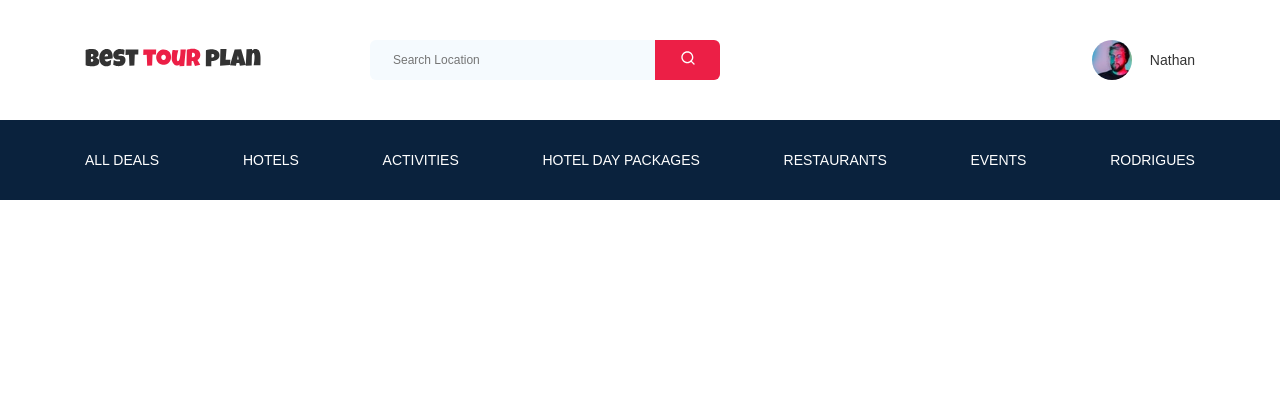
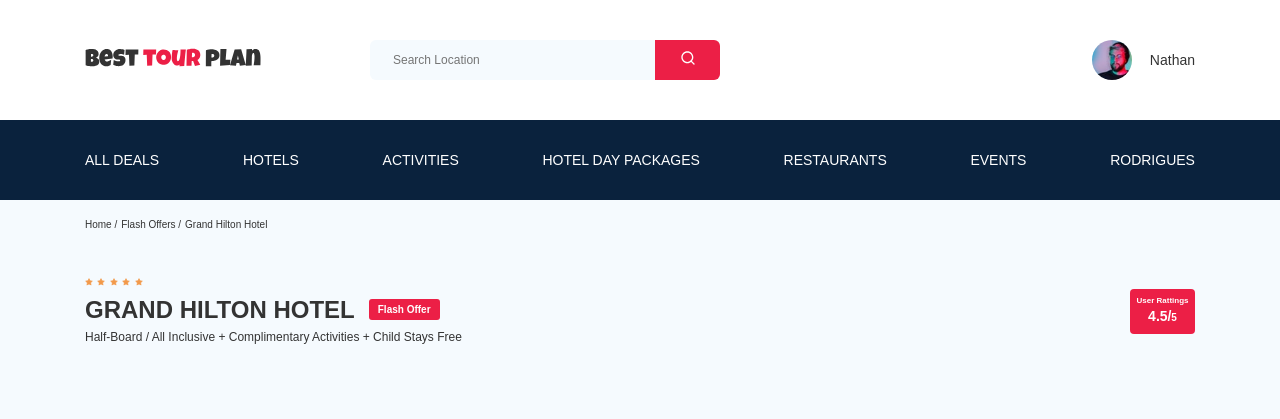
Before and after one commit to Holly-Soul/tour-plan, a PHP site: page / in a window 1280 px wide. Shown: the top 419 px of the page. Run offline with PHP 8.4, Linux system fonts and the light colour scheme; some web fonts are replaced.

Commit message:
create: breadcrumb and hotel-info

```diff
--- a/css/style.css
+++ b/css/style.css
@@ -6,6 +6,7 @@
 body {
   font-family: 'Muli', sans-serif;
   color: #333333;
+  background-color: #F5FAFE;
 }
 
 .container {
@@ -477,6 +478,129 @@ template {
   line-height: 18px;
 }
 
+.breadcrumb-list {
+  display: -webkit-box;
+  display: -ms-flexbox;
+  display: flex;
+  -webkit-box-align: center;
+      -ms-flex-align: center;
+          align-items: center;
+  padding: 18px 0;
+  margin: 0;
+  list-style: none;
+}
+
+.breadcrumb-list__item {
+  font-size: 10px;
+  line-height: 13px;
+}
+
+.breadcrumb-list__item:not(:last-child)::after {
+  content: '/';
+  margin-right: 4px;
+}
+
+.breadcrumb-list__link {
+  text-decoration: none;
+  color: inherit;
+}
+
+.hotel {
+  padding-top: 23px;
+  padding-bottom: 70px;
+}
+
+.hotel-info {
+  display: -webkit-box;
+  display: -ms-flexbox;
+  display: flex;
+  -webkit-box-align: center;
+      -ms-flex-align: center;
+          align-items: center;
+  -webkit-box-pack: justify;
+      -ms-flex-pack: justify;
+          justify-content: space-between;
+}
+
+.hotel-info__offer {
+  margin-left: 14px;
+  margin-top: 4px;
+}
+
+.hotel-info__name {
+  margin-top: 4px;
+  margin-bottom: 0;
+}
+
+.hotel-info__description {
+  margin: 5px 0;
+}
+
+.hotel-name {
+  font-size: 24px;
+  line-height: 30px;
+  text-transform: uppercase;
+}
+
+.hotel-wrapper {
+  display: -webkit-box;
+  display: -ms-flexbox;
+  display: flex;
+  -ms-flex-wrap: wrap;
+      flex-wrap: wrap;
+  -webkit-box-align: center;
+      -ms-flex-align: center;
+          align-items: center;
+}
+
+.hotel-description {
+  font-size: 12px;
+  line-height: 15px;
+  color: inherit;
+}
+
+.stars {
+  -ms-flex-preferred-size: 100%;
+      flex-basis: 100%;
+}
+
+.offer {
+  font-weight: 600;
+  font-size: 10px;
+  line-height: 13px;
+  color: #fff;
+  border-radius: 3px;
+  background-color: #EC1F46;
+  padding: 4px 9px;
+}
+
+.rating {
+  max-width: 65px;
+  min-height: 45px;
+  text-align: center;
+  background-color: #EC1F46;
+  color: #fff;
+  border-radius: 4px;
+}
+
+.rating__text {
+  font-weight: 600;
+  font-size: 8px;
+  line-height: 10px;
+}
+
+.rating__counter {
+  font-weight: bold;
+  font-size: 14px;
+  line-height: 18px;
+}
+
+.rating__counter__small {
+  font-size: 10px;
+  line-height: 13px;
+  margin-left: -4px;
+}
+
 @media (max-width: 1200px) {
   .container {
     max-width: 960px;
@@ -537,6 +661,31 @@ template {
     background-color: #333333;
     margin-bottom: 3px;
   }
+  .stars {
+    -ms-flex-preferred-size: auto;
+        flex-basis: auto;
+  }
+  .hotel-name {
+    -ms-flex-preferred-size: 100%;
+        flex-basis: 100%;
+  }
+  .hotel-wrapper {
+    -webkit-box-pack: justify;
+        -ms-flex-pack: justify;
+            justify-content: space-between;
+  }
+  .hotel-info__text {
+    width: 100%;
+  }
+  .hotel-info__rating {
+    display: none;
+  }
+  .hotel-info__offer {
+    -webkit-box-ordinal-group: 0;
+        -ms-flex-order: -1;
+            order: -1;
+    margin-left: 0;
+  }
 }
 
 @media (max-width: 576px) {
--- a/index.html
+++ b/index.html
@@ -78,5 +78,49 @@
         </div>
       </div>
     </header>
+    <nav class="breadcrumb">
+      <div class="container">
+        <ul class="breadcrumb-list">
+          <li class="breadcrumb-list__item">
+            <a href="#" class="breadcrumb-list__link">Home</a>
+          </li>
+          <li class="breadcrumb-list__item">
+            <a href="#" class="breadcrumb-list__link">Flash Offers</a>
+          </li>
+          <li class="breadcrumb-list__item">
+            Grand Hilton Hotel
+          </li>
+        </ul>
+      </div>
+      <section class="hotel">
+        <div class="container">
+          <div class="hotel-info">
+            <div class="hotel-info__text">
+              <div class="hotel-wrapper">
+                <div class="stars">
+                  <img src="img/star.svg" alt="star" />
+                  <img src="img/star.svg" alt="star" />
+                  <img src="img/star.svg" alt="star" />
+                  <img src="img/star.svg" alt="star" />
+                  <img src="img/star.svg" alt="star" />
+                </div>
+                <h1 class="hotel-name hotel-info__name">grand hilton hotel</h1>
+                <span class="offer hotel-info__offer">Flash Offer</span>
+              </div>
+              <p class="hotel-description hotel-info__description">
+                Half-Board / All Inclusive + Complimentary Activities + Child
+                Stays Free
+              </p>
+            </div>
+            <div class="rating hotel-info__rating">
+              <span class="rating__text">User Rattings</span>
+              <span class="rating__counter"
+                >4.5/ <span class="rating__counter__small">5</span>
+              </span>
+            </div>
+          </div>
+        </div>
+      </section>
+    </nav>
   </body>
 </html>
--- a/sass/_media.sass
+++ b/sass/_media.sass
@@ -42,7 +42,21 @@
         height: 1px
         background-color: $text-color
         margin-bottom: 3px
-
+  .stars
+    flex-basis: auto
+  .hotel
+    &-name
+      flex-basis: 100%
+    &-wrapper
+      justify-content: space-between
+    &-info
+      &__text
+        width: 100%
+      &__rating
+        display: none
+      &__offer
+        order: -1
+        margin-left: 0
 @media (max-width: 576px)
   .logo
     width: 99px
--- a/sass/_settings.sass
+++ b/sass/_settings.sass
@@ -3,6 +3,7 @@
 body
   font-family: 'Muli', sans-serif
   color: $text-color
+  background-color: $secondary
 .container
   max-width: 1110px
   margin: auto
--- a/sass/_var.sass
+++ b/sass/_var.sass
@@ -1,4 +1,5 @@
 $primary: #EC1F46
+$secondary: #F5FAFE
 $text-color: #333333
 $dark: #0A223D
 $light: #fff
--- a/sass/style.sass
+++ b/sass/style.sass
@@ -2,4 +2,6 @@
 @import 'settings'
 @import 'normalize'
 @import 'templates/header'
+@import 'templates/breadcrumb'
+@import 'templates/hotel'
 @import 'media'
--- /dev/null
+++ b/sass/templates/_breadcrumb.sass
@@ -0,0 +1,17 @@
+.breadcrumb
+  &-list
+    display: flex
+    align-items: center
+    padding: 18px 0
+    margin: 0
+    list-style: none
+    &__item
+      font-size: 10px
+      line-height: 13px
+      &:not(:last-child)
+        &::after
+          content: '/'
+          margin-right: 4px
+    &__link
+      text-decoration: none
+      color: inherit
--- /dev/null
+++ b/sass/templates/_hotel.sass
@@ -0,0 +1,56 @@
+.hotel
+  padding-top: 23px
+  padding-bottom: 70px
+  &-info
+    display: flex
+    align-items: center
+    justify-content: space-between
+    &__offer
+      margin-left: 14px
+      margin-top: 4px
+    &__name
+      margin-top: 4px
+      margin-bottom: 0
+    &__description
+      margin: 5px 0
+  &-name
+    font-size: 24px
+    line-height: 30px
+    text-transform: uppercase
+  &-wrapper
+    display: flex
+    flex-wrap: wrap
+    align-items: center
+  &-description
+    font-size: 12px
+    line-height: 15px
+    color: inherit
+.stars
+  flex-basis: 100%
+.offer
+  font-weight: 600
+  font-size: 10px
+  line-height: 13px
+  color: $light
+  border-radius: 3px
+  background-color: $primary
+  padding: 4px 9px
+.rating
+  max-width: 65px
+  min-height: 45px
+  text-align: center
+  background-color: $primary
+  color: $light
+  border-radius: 4px
+  &__text
+    font-weight: 600
+    font-size: 8px
+    line-height: 10px
+  &__counter
+    font-weight: bold
+    font-size: 14px
+    line-height: 18px
+    &__small
+      font-size: 10px
+      line-height: 13px
+      margin-left: -4px
```
Also changed, not shown: img/star.svg (added).
